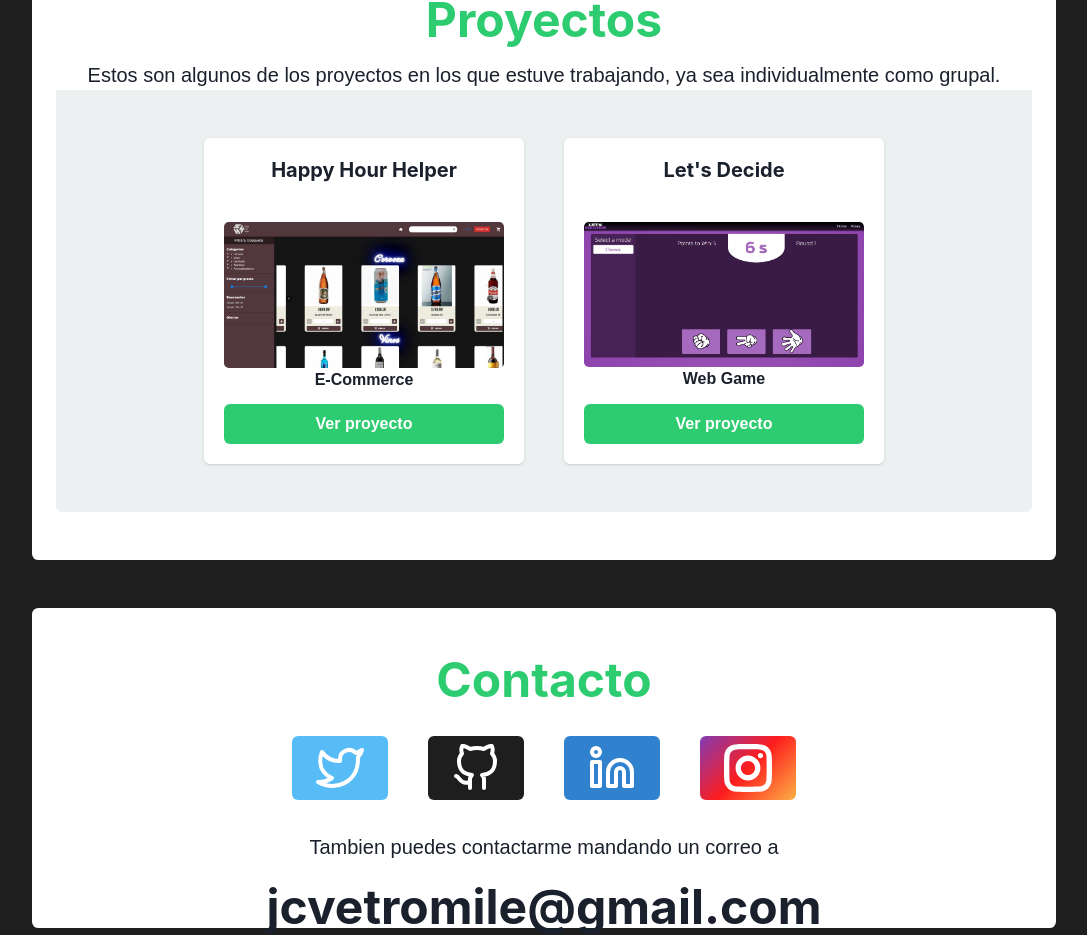
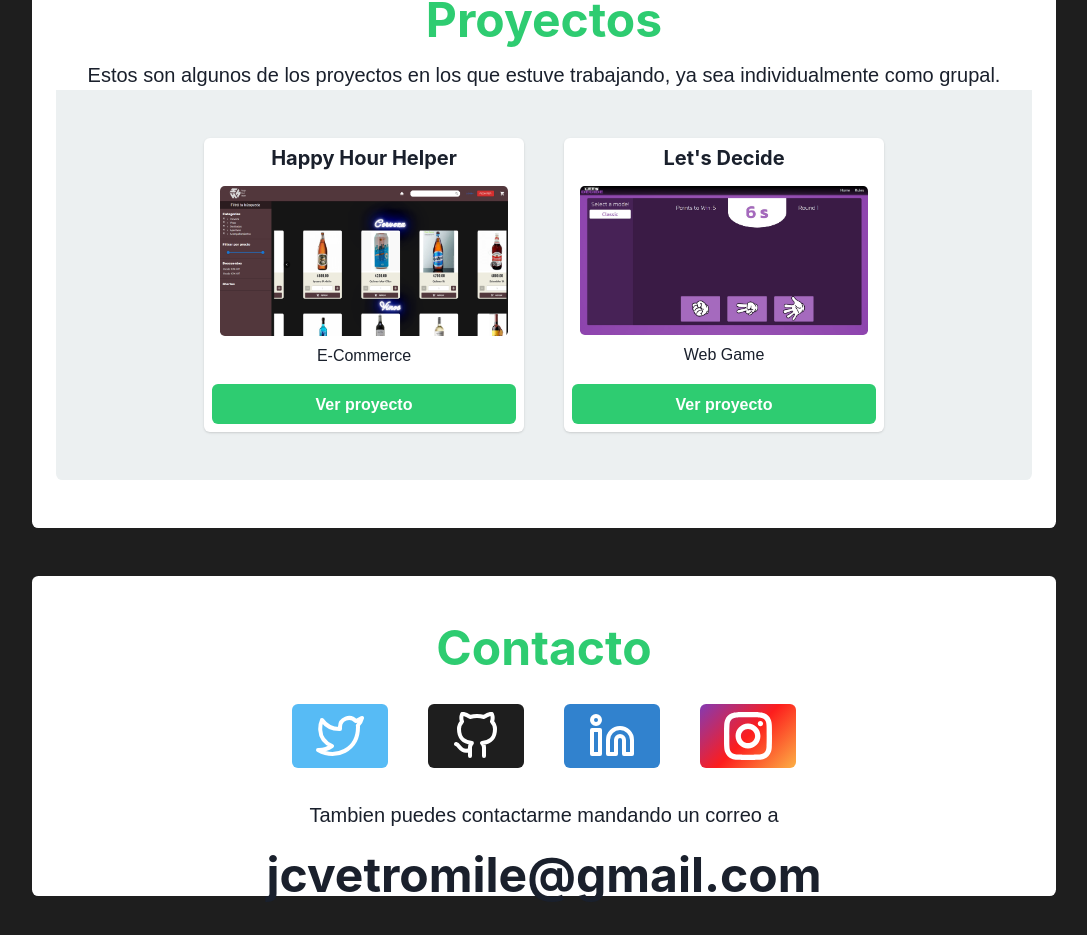
Before and after one commit to JotaCeV/Portfolio, a React (Vite) app: page / in a window 1280 px wide. Shown: the part 2083-3018 px from the top of the page, without its empty margins (96-1183 px from the left). Built offline with nearby package versions, Linux system fonts and the light colour scheme; a web font is replaced by a local one.

Commit message:
project modals added

```diff
--- a/src/components/project-section/card/card.jsx
+++ b/src/components/project-section/card/card.jsx
@@ -7,38 +7,86 @@ import {
   Heading,
   Image,
   Text,
+  Modal,
+  ModalOverlay,
+  ModalContent,
+  ModalHeader,
+  ModalFooter,
+  ModalBody,
+  ModalCloseButton,
+  useDisclosure,
+  ListItem,
+  UnorderedList,
+  Box,
 } from "@chakra-ui/react";
 import React from "react";
 
-function CardCUI({ name, img, tag, link }) {
-  const redirect = (link) => {
-    return (window.location.href = link);
+function CardCUI({ name, img, tag, link, tech }) {
+  const redirectAnotherWindow = (link) => {
+    window.open(link, "_blank");
   };
+
+  const { isOpen, onOpen, onClose } = useDisclosure();
 
   return (
     <>
       <Card w="20rem">
-        <CardHeader textAlign="center">
+        <CardHeader textAlign="center" p={2}>
           <Heading size="md">{name}</Heading>
         </CardHeader>
-        <CardBody pb={3} textAlign="center">
+        <CardBody p="0.5rem 1rem" pb={0} textAlign="center">
           <Image src={img} borderRadius="0.3rem" alt={name} />
-          <Text p="0.5rem 0" as="b">
-            {tag}
-          </Text>
+          <Text p="0.5rem 0">{tag}</Text>
         </CardBody>
-        <CardFooter pt={0}>
+        <CardFooter p="0.5rem">
           <Button
             type="button"
             color="#ffffff"
             bg="#2ecc71"
             width="100%"
-            onClick={() => redirect(link)}
+            onClick={onOpen}
           >
             Ver proyecto
           </Button>
         </CardFooter>
       </Card>
+
+      <Modal isOpen={isOpen} onClose={onClose} size="4xl">
+        <ModalOverlay />
+        <ModalContent>
+          <ModalHeader textAlign="center">{name}</ModalHeader>
+          <ModalCloseButton />
+          <ModalBody display="flex" flexDirection="column" alignItems="center">
+            <Image
+              src={img}
+              style={{ width: "800px", height: "500px" }}
+              objectFit="fill"
+            />
+            <Box w="70%">
+              <Text p="1rem 0">Tecnologias usadas:</Text>
+              <UnorderedList
+                p="0"
+                display="grid"
+                gridTemplateColumns="repeat(4, 1fr)"
+              >
+                {tech.map((tech, index) => (
+                  <ListItem key={index}>{tech}</ListItem>
+                ))}
+              </UnorderedList>
+            </Box>
+          </ModalBody>
+          <ModalFooter>
+            <Button
+              w="100%"
+              color="#fff"
+              bg="#2ecc71"
+              onClick={() => redirectAnotherWindow(link)}
+            >
+              Ir al proyecto
+            </Button>
+          </ModalFooter>
+        </ModalContent>
+      </Modal>
     </>
   );
 }
--- a/src/components/project-section/projects.jsx
+++ b/src/components/project-section/projects.jsx
@@ -1,6 +1,5 @@
 import { Box, Flex, Heading, Text } from "@chakra-ui/react";
 import React from "react";
-import HHHimg from "../../assets/Happy-Hour-Helper-img.png";
 import CardCUI from "./card/card";
 import projectsProps from "../../constants/projects-props.json";
 
@@ -43,6 +42,7 @@ function Projects({ projectsRef }) {
               img={project.img}
               tag={project.tag}
               link={project.link}
+              tech={project.technologies}
             />
           ))}
         </Flex>
--- a/src/constants/projects-props.json
+++ b/src/constants/projects-props.json
@@ -2,15 +2,28 @@
   "projects": [
     {
       "name": "Happy Hour Helper",
-      "img": "src/assets/Happy-Hour-Helper-img.png",
+      "img": "/src/assets/Happy-Hour-Helper-img.png",
       "tag": "E-Commerce",
-      "link": "https://happy-hour-helper.vercel.app"
+      "link": "https://happy-hour-helper.vercel.app",
+      "technologies": [
+        "Javascript",
+        "React",
+        "Redux",
+        "Firebase",
+        "Express",
+        "Stripe",
+        "Material UI",
+        "Nodemailer",
+        "Cloudinary",
+        "Sequelize"
+      ]
     },
     {
       "name": "Let's Decide",
-      "img": "src/assets/Lets-Decide.png",
+      "img": "/src/assets/Lets-Decide.png",
       "tag": "Web Game",
-      "link": "https://lets-decide-rsp.vercel.app"
+      "link": "https://lets-decide-rsp.vercel.app",
+      "technologies": ["Typescript", "React", "Socket.io", "Express"]
     }
   ]
 }
```
